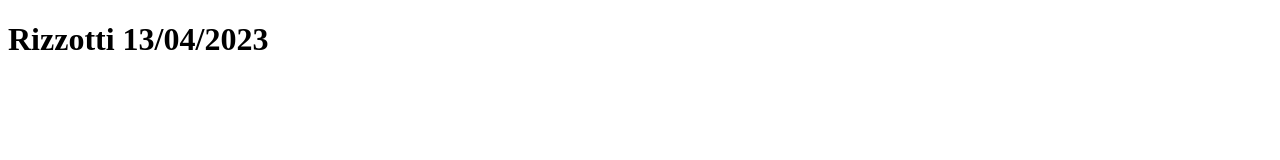
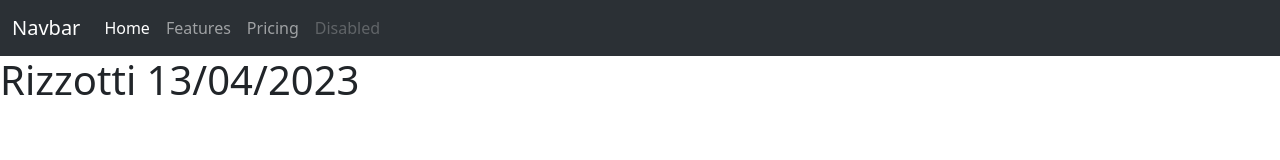
Before and after one commit to Lorenzo-Rizzotti-compiti-scuola/Rizzotti-Compito1, a plain HTML site: page index.html in a window 1280 px wide. Drawn offline with nearby package versions, Linux system fonts and the light colour scheme.

Commit message:
Added navbar to index.html

```diff
--- a/index.html
+++ b/index.html
@@ -1,14 +1,46 @@
 <!DOCTYPE html>
 <html lang="en">
+
 <head>
     <meta charset="UTF-8">
     <meta http-equiv="X-UA-Compatible" content="IE=edge">
     <meta name="viewport" content="width=device-width, initial-scale=1.0">
     <title>Cognome-Compito1</title>
-    <link href="./assets/style.css" type="stylesheet"/>
+    <link href="https://cdn.jsdelivr.net/npm/bootstrap@5.3.0-alpha3/dist/css/bootstrap.min.css" rel="stylesheet"
+        integrity="sha384-KK94CHFLLe+nY2dmCWGMq91rCGa5gtU4mk92HdvYe+M/SXH301p5ILy+dN9+nJOZ" crossorigin="anonymous">
+    <link href="./assets/style.css" type="stylesheet">
 </head>
+
 <body>
+    <nav class="navbar navbar-expand-lg bg-body-tertiary bg" data-bs-theme="dark">
+        <div class="container-fluid">
+            <a class="navbar-brand" href="#">Navbar</a>
+            <button class="navbar-toggler" type="button" data-bs-toggle="collapse" data-bs-target="#navbarNav"
+                aria-controls="navbarNav" aria-expanded="false" aria-label="Toggle navigation">
+                <span class="navbar-toggler-icon"></span>
+            </button>
+            <div class="collapse navbar-collapse" id="navbarNav">
+                <ul class="navbar-nav">
+                    <li class="nav-item">
+                        <a class="nav-link active" aria-current="page" href="#">Home</a>
+                    </li>
+                    <li class="nav-item">
+                        <a class="nav-link" href="#">Features</a>
+                    </li>
+                    <li class="nav-item">
+                        <a class="nav-link" href="#">Pricing</a>
+                    </li>
+                    <li class="nav-item">
+                        <a class="nav-link disabled">Disabled</a>
+                    </li>
+                </ul>
+            </div>
+        </div>
+    </nav>
     <h1 class="title">Rizzotti 13/04/2023</h1>
+    <script src="https://cdn.jsdelivr.net/npm/bootstrap@5.3.0-alpha3/dist/js/bootstrap.bundle.min.js"
+        integrity="sha384-ENjdO4Dr2bkBIFxQpeoTz1HIcje39Wm4jDKdf19U8gI4ddQ3GYNS7NTKfAdVQSZe"
+        crossorigin="anonymous"></script>
+</body>
 
-</body>
 </html>
```
